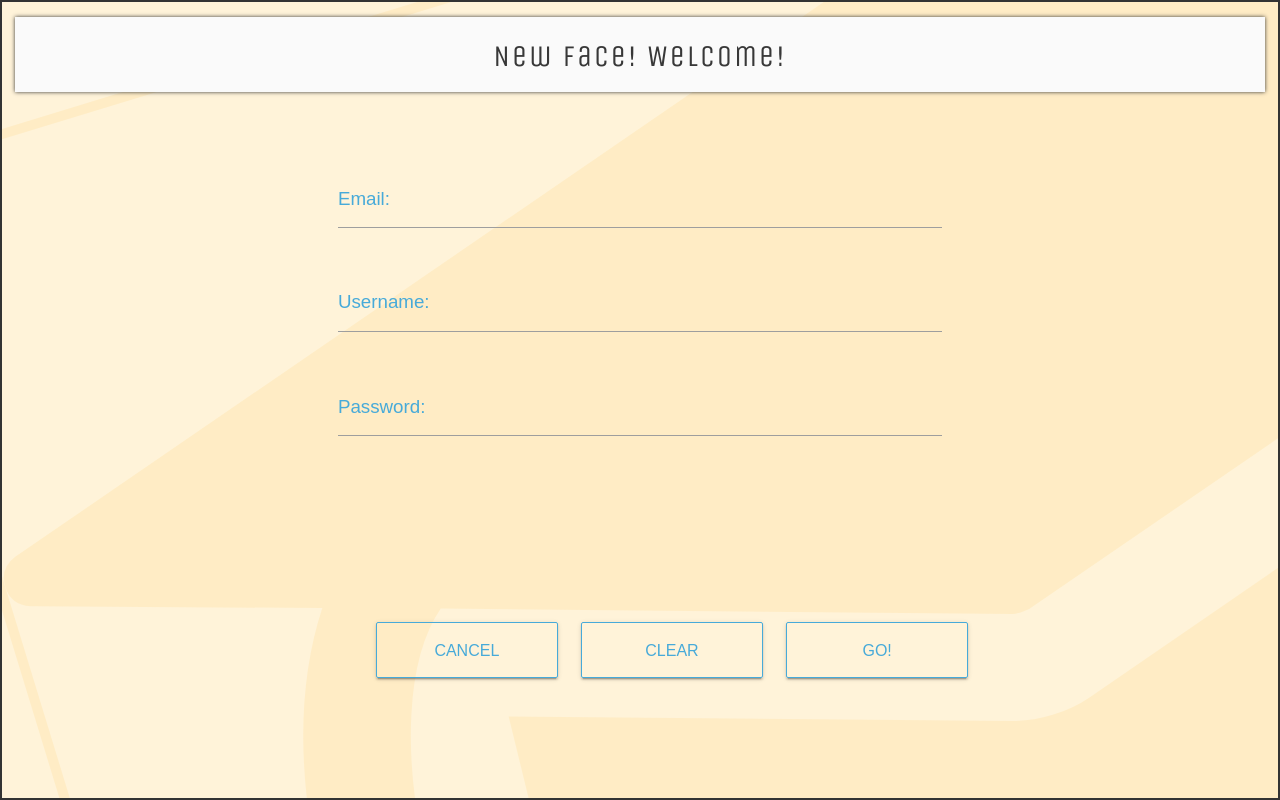
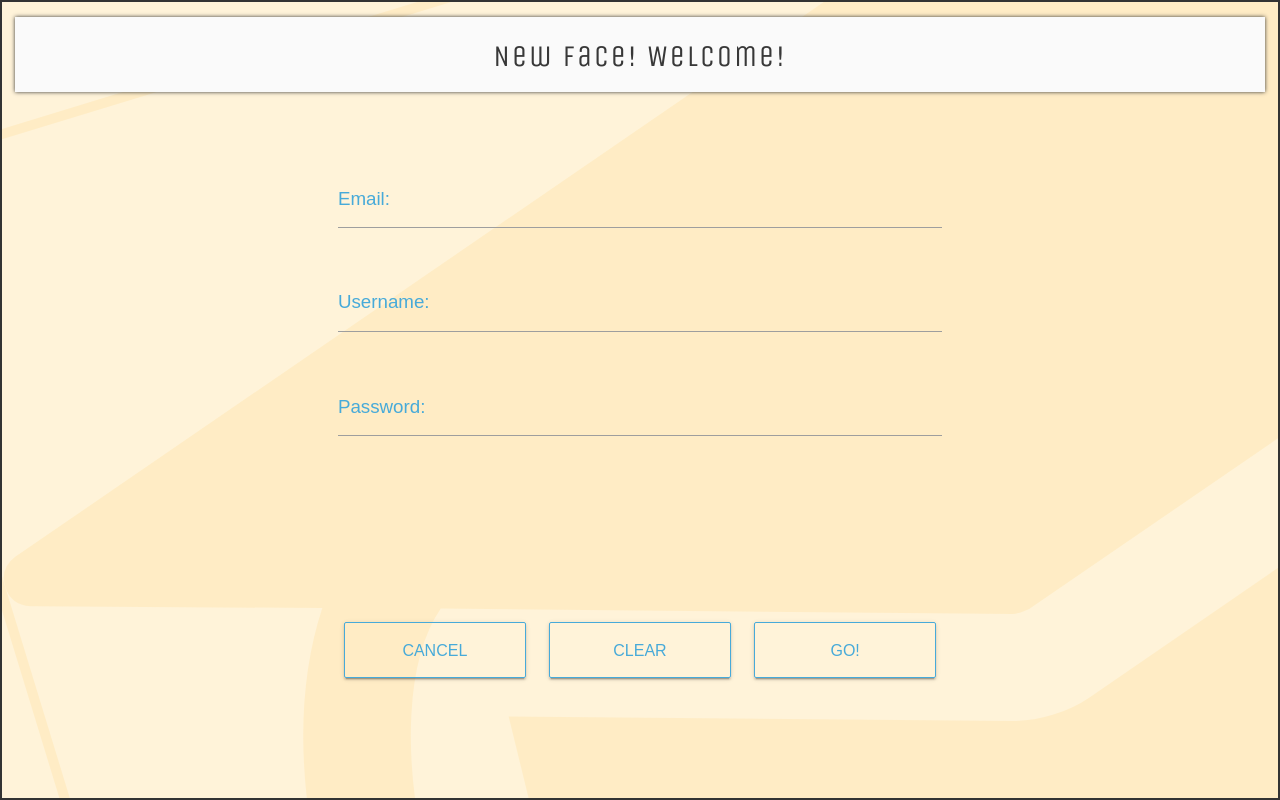
Before and after one commit to AdrianHavengaBennett/terming-for-learning, a Flask app: page /user_register in a window 1280 px wide. Run offline with Flask 2, Linux system fonts and the light colour scheme; some libraries are stand-ins or nearby versions.

Commit message:
fixed login/register buttons layout

```diff
--- a/app.py
+++ b/app.py
@@ -6,7 +6,7 @@ from flask_pymongo import pymongo
 from bson.objectid import ObjectId
 
 app = Flask(__name__)
-app.config["SECRET_KEY"] =  os.getenv("SECRET_KEY")
+app.config["SECRET_KEY"] = "Nmr_JMruq7stpCsuYsGidA"
 
 MONGODB_URI = os.getenv("MONGO_URI")
 DBS_NAME = "terming_for_learning"
--- a/static/main.css
+++ b/static/main.css
@@ -885,6 +885,20 @@ nav ul a {
         color: #fafafa;
     }
 
+    .login-register-btns {
+        margin-left: 0;
+        background-color: rgba(0,0,0,0);
+        border: 1px solid #47aad9;
+        color: #47aad9;
+        -webkit-transition: all .5s ease-in-out;
+        transition: all .5s ease-in-out;
+    }
+
+    .login-register-btns:hover {
+        background-color: #47aad9;
+        color: #fafafa;
+    }
+
     .container {
         max-width: 1800px;
         bottom: 13.5em;
--- a/templates/user_login.html
+++ b/templates/user_login.html
@@ -27,13 +27,13 @@
                         <div id="login-col-padding-adjustment" class="col s12 l6 offset-l3 buttons-container">
                             <div class="row">
                                 <div class="col s4 l4">
-                                    <a href= "{{ url_for('welcome') }}" class="waves-effect waves-light btn buttons">Cancel</a>
+                                    <a href= "{{ url_for('welcome') }}" class="waves-effect waves-light btn login-register-btns">Cancel</a>
                                 </div>
                                 <div class="col s4 l4">
-                                    <a class="waves-effect waves-light btn buttons"><input type="reset" value="Clear"></a>
+                                    <a class="waves-effect waves-light btn login-register-btns"><input type="reset" value="Clear"></a>
                                 </div>
                                 <div class="col s4 l4">
-                                    <a class="waves-effect waves-light btn buttons"><input type="submit" value="Go!"></a>
+                                    <a class="waves-effect waves-light btn login-register-btns"><input type="submit" value="Go!"></a>
                                 </div>
                             </div>
                         </div>
--- a/templates/user_register.html
+++ b/templates/user_register.html
@@ -33,13 +33,13 @@
                     <div id="register-col-padding-adjustment" class="col s12 l6 offset-l3 buttons-container">
                         <div class="row">
                             <div class="col s4 l4">
-                                <a class="waves-effect waves-light btn buttons text-font" href="{{ url_for('welcome') }}">Cancel</a>
+                                <a class="waves-effect waves-light btn login-register-btns text-font" href="{{ url_for('welcome') }}">Cancel</a>
                             </div>
                             <div class="col s4 l4">
-                                <a class="waves-effect waves-light btn buttons text-font"><input type="reset" value="Clear"></a>
+                                <a class="waves-effect waves-light btn login-register-btns text-font"><input type="reset" value="Clear"></a>
                             </div>
                             <div class="col s4 l4">
-                                <a class="waves-effect waves-light btn buttons text-font"><input type="submit" value="Go!"></a>
+                                <a class="waves-effect waves-light btn login-register-btns text-font"><input type="submit" value="Go!"></a>
                             </div>
                         </div>
                     </div>
```
